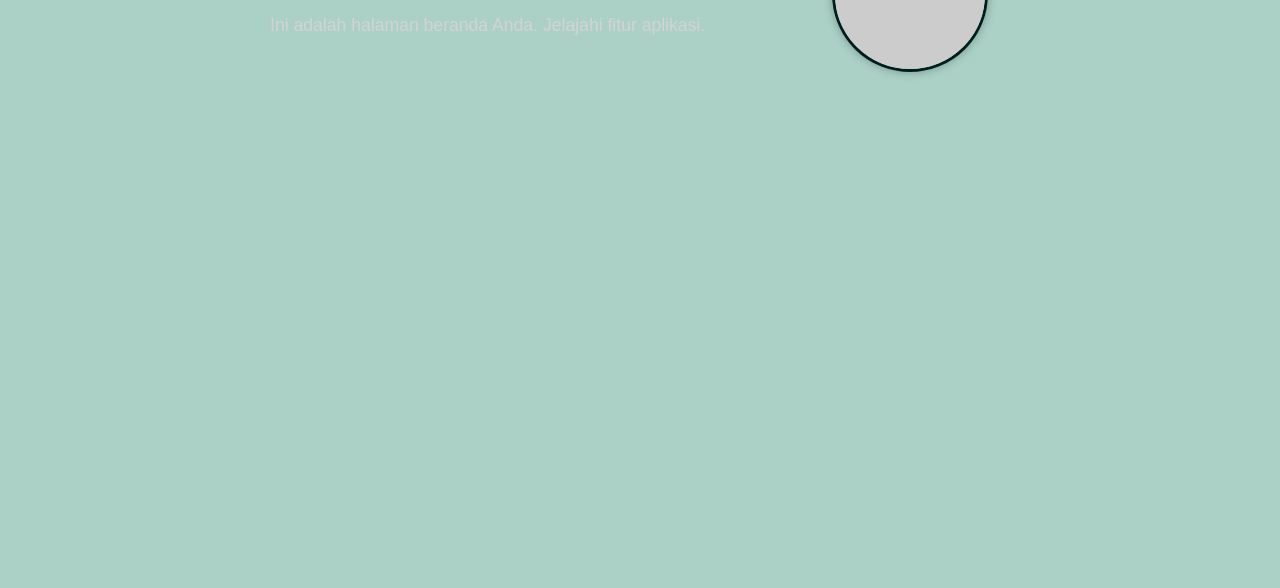
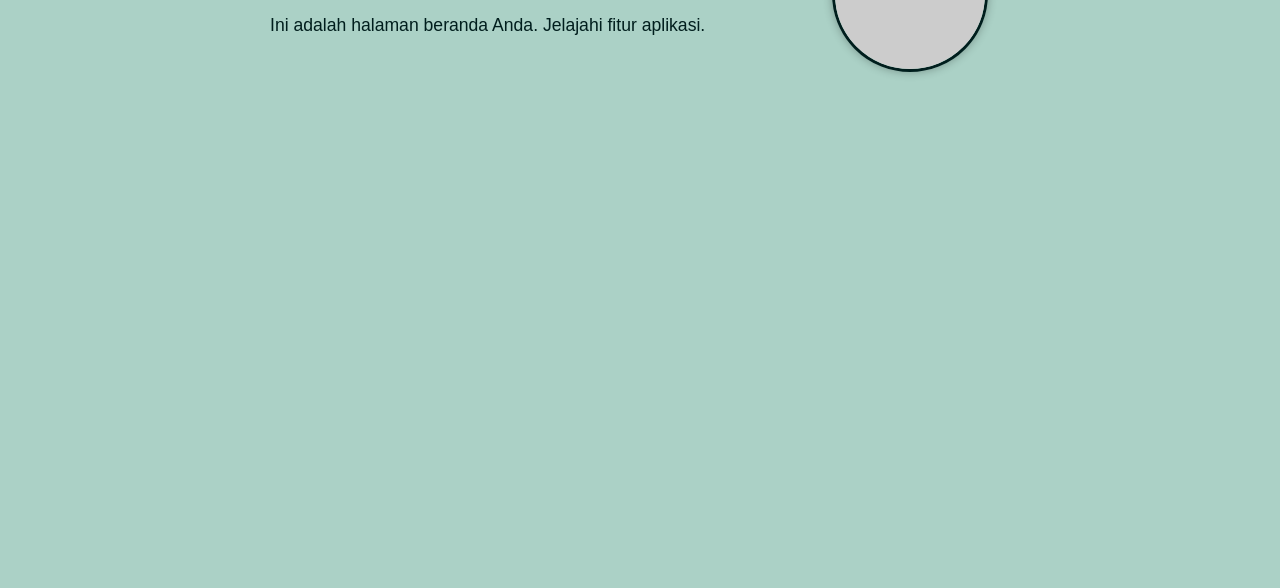
Before and after one commit to DillsJr/DBWeb, a website: page public/homepage.html in a window 1280 px wide. Shown: the part 212-800 px from the top of the page. Drawn offline with Linux system fonts and the light colour scheme; sample sign-in values are in the browser's storage; placeholder pictures from the web are drawn by us.

Commit message:
au ah commit

```diff
--- a/public/styles.css
+++ b/public/styles.css
@@ -417,7 +417,7 @@ button[type="submit"]:hover {
 body.homepage-body {
     background-color: #abd1c6;
     /* Contoh warna latar seperti screenshot Happy Hues */
-    color: #fff;
+    color: #e8e4e6;
     /* Warna teks default untuk homepage body */
     /* Timpa gaya Flexbox centering dari body default */
     display: block;
@@ -530,7 +530,7 @@ body.homepage-body .homepage-main-content .welcome-heading span {
 body.homepage-body .homepage-main-content .homepage-description {
     font-size: 1.1em;
     margin-bottom: 20px;
-    color: #d3d3d3;
+    color: #001e1d;
     /* Contoh warna teks deskripsi */
 }
 
```
